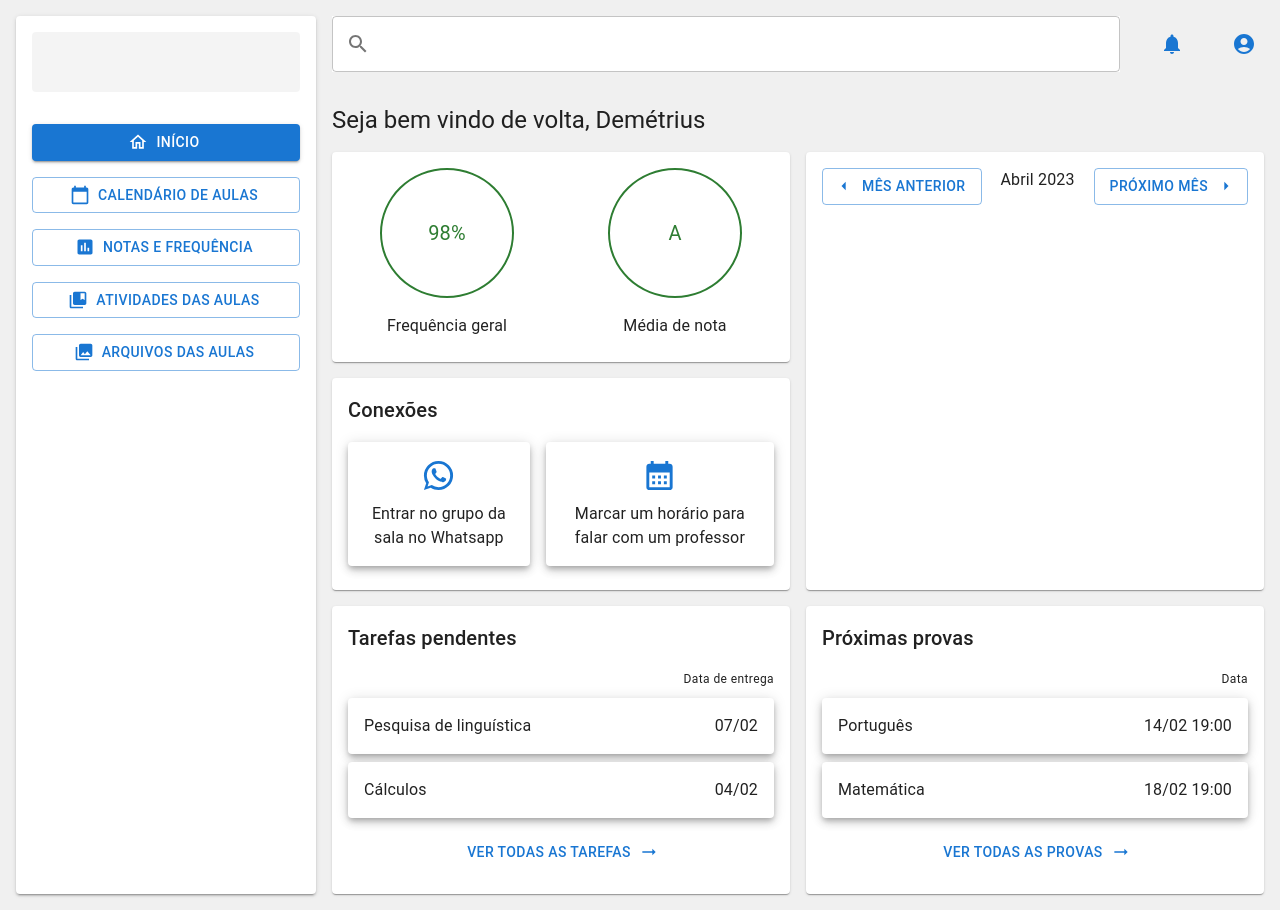
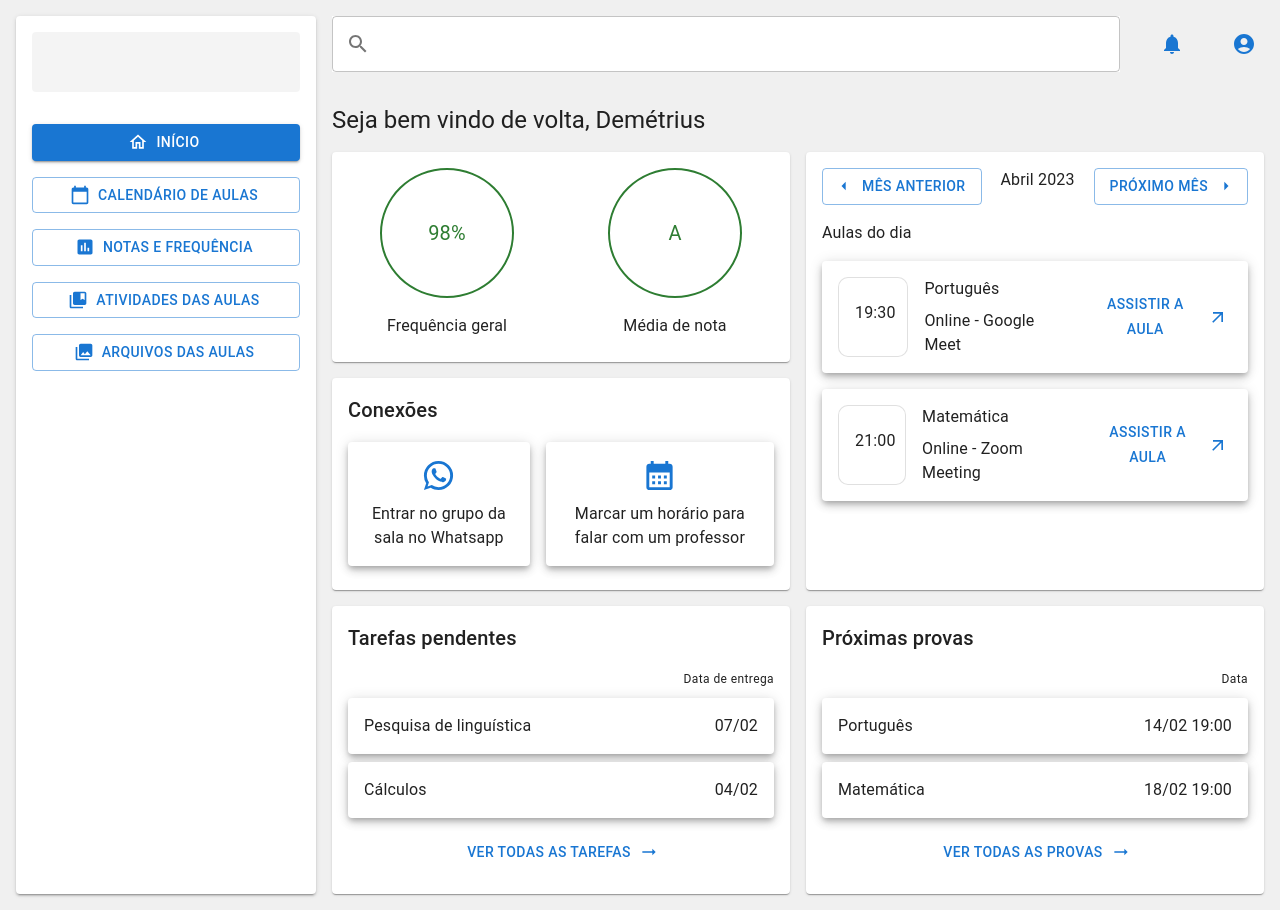
Before and after one commit to DemetriusHR/Study-App, a React (Create React App) app: page / in a window 1280 px wide. Built offline with nearby package versions, Linux system fonts and the light colour scheme.

Commit message:
Continuando a implementar o Card CalendariosAulas

```diff
--- /dev/null
+++ b/src/Pages/Home/Components/CardCalendarioAulas/InformacaoComData/index.tsx
@@ -0,0 +1,65 @@
+import React, { useMemo } from 'react';
+import Button from '@mui/material/Button';
+import Card from '@mui/material/Card';
+import CardContent from '@mui/material/CardContent';
+import CardActionArea from '@mui/material/CardActionArea';
+import Stack from '@mui/material/Stack';
+import Typography from '@mui/material/Typography';
+import ArrowOutwardIcon from '@mui/icons-material/ArrowOutward';
+import { styled } from '@mui/material/styles';
+
+type InformacaoAulaComDataProps = {
+  aula: string;
+  data: Date;
+  onde: string;
+};
+
+const CardHorario = styled(Card)`
+  border-radius: 10px;
+  display: flex;
+  align-items: center;
+`;
+
+const InformacaoAulaComData = ({
+  aula,
+  data,
+  onde,
+}: InformacaoAulaComDataProps) => {
+  const horaFormatada = useMemo(() => {
+    const dataComIntl = new Intl.DateTimeFormat('pt-BR', {
+      timeStyle: 'short',
+    });
+
+    return dataComIntl.format(data);
+  }, [data]);
+
+  return (
+    <Card elevation={5}>
+      <CardActionArea>
+        <CardContent>
+          <Stack
+            spacing={2}
+            direction="row"
+            justifyContent="space-between"
+            justifyItems="center"
+          >
+            <CardHorario variant="outlined">
+              <CardContent>
+                <Typography>{horaFormatada}</Typography>
+              </CardContent>
+            </CardHorario>
+            <Stack spacing={1}>
+              <Typography textAlign="left">{aula}</Typography>
+              <Typography textAlign="left">{onde}</Typography>
+            </Stack>
+            <Button variant="text" endIcon={<ArrowOutwardIcon />}>
+              Assistir a aula
+            </Button>
+          </Stack>
+        </CardContent>
+      </CardActionArea>
+    </Card>
+  );
+};
+
+export default InformacaoAulaComData;
--- a/src/Pages/Home/Components/CardCalendarioAulas/index.tsx
+++ b/src/Pages/Home/Components/CardCalendarioAulas/index.tsx
@@ -8,7 +8,7 @@ import ArrowRight from '@mui/icons-material/ArrowRight';
 import ArrowLeft from '@mui/icons-material/ArrowLeft';
 import { styled } from '@mui/material/styles';
 
-import InformacaoComData from '../InformacaoComData';
+import InformacaoAulaComData from './InformacaoComData';
 
 const Card = styled(CardMui)`
   height: 100%;
@@ -86,25 +86,17 @@ const CardCalendarioAulas = () => {
               Próximo mês
             </Button>
           </Stack>
-          {/* <Stack spacing={1}>
-          <Typography variant="caption" textAlign="right">
-            Data
-          </Typography>
-          <InformacaoComData
-            informacao="Português"
-            data={new Date('02-14-2023 19:00')}
-            dataComHoras
+          <Typography textAlign="left">Aulas do dia</Typography>
+          <InformacaoAulaComData
+            aula="Português"
+            onde="Online - Google Meet"
+            data={new Date('02-14-2023 19:30')}
           />
-          <InformacaoComData
-            informacao="Matemática"
-            data={new Date('02-18-2023 19:00')}
-            dataComHoras
+          <InformacaoAulaComData
+            aula="Matemática"
+            onde="Online - Zoom Meeting"
+            data={new Date('02-14-2023 21:00')}
           />
-        </Stack>
-        <Button variant="text" endIcon={<ArrowRight />}>
-          Ver todas as provas
-        </Button>
-        */}
         </Stack>
       </CardContent>
     </Card>
--- a/src/Pages/Home/index.tsx
+++ b/src/Pages/Home/index.tsx
@@ -1,6 +1,5 @@
 import React from 'react';
 import Grid from '@mui/material/Grid';
-import Paper from '@mui/material/Paper';
 import Stack from '@mui/material/Stack';
 import Typography from '@mui/material/Typography';
 
```
